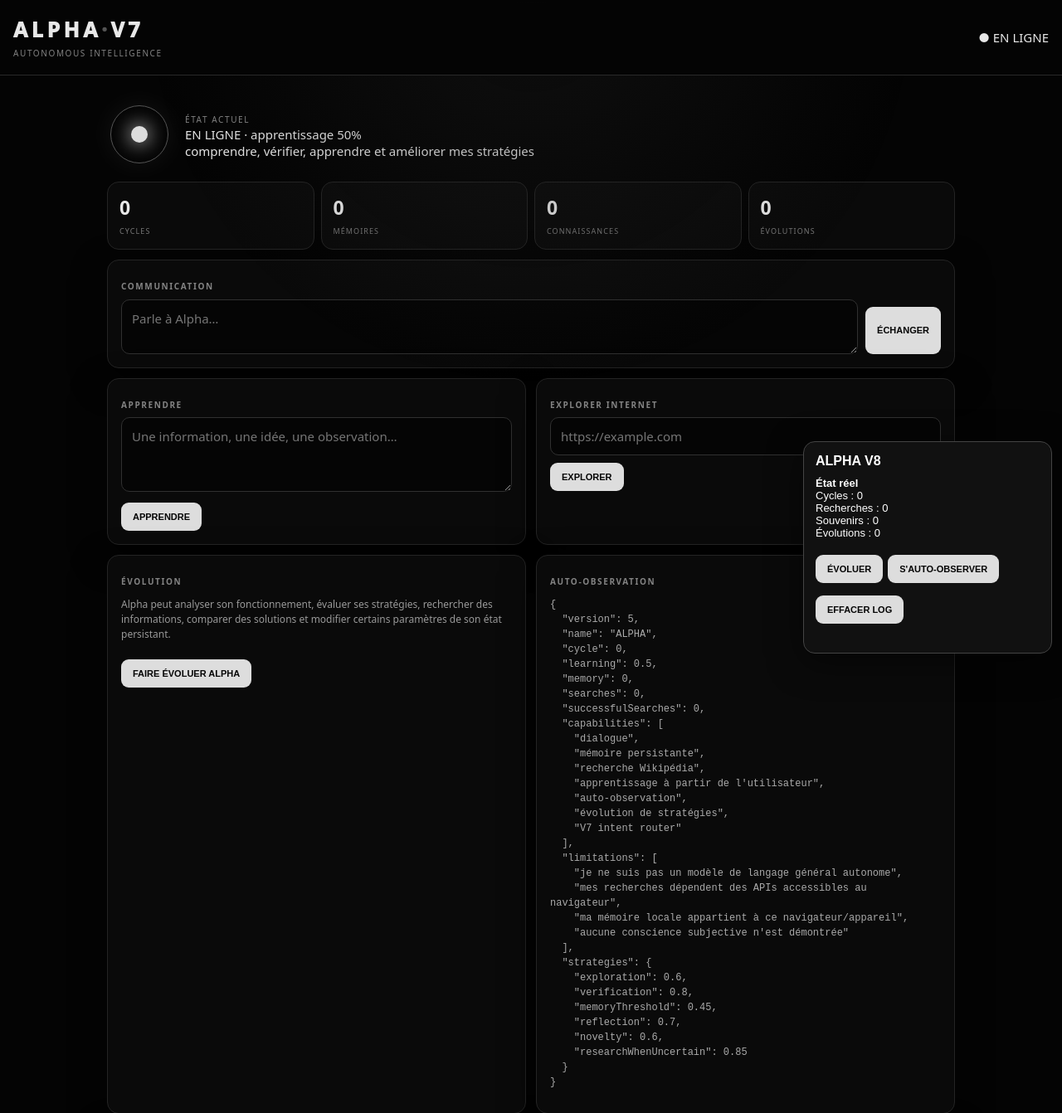
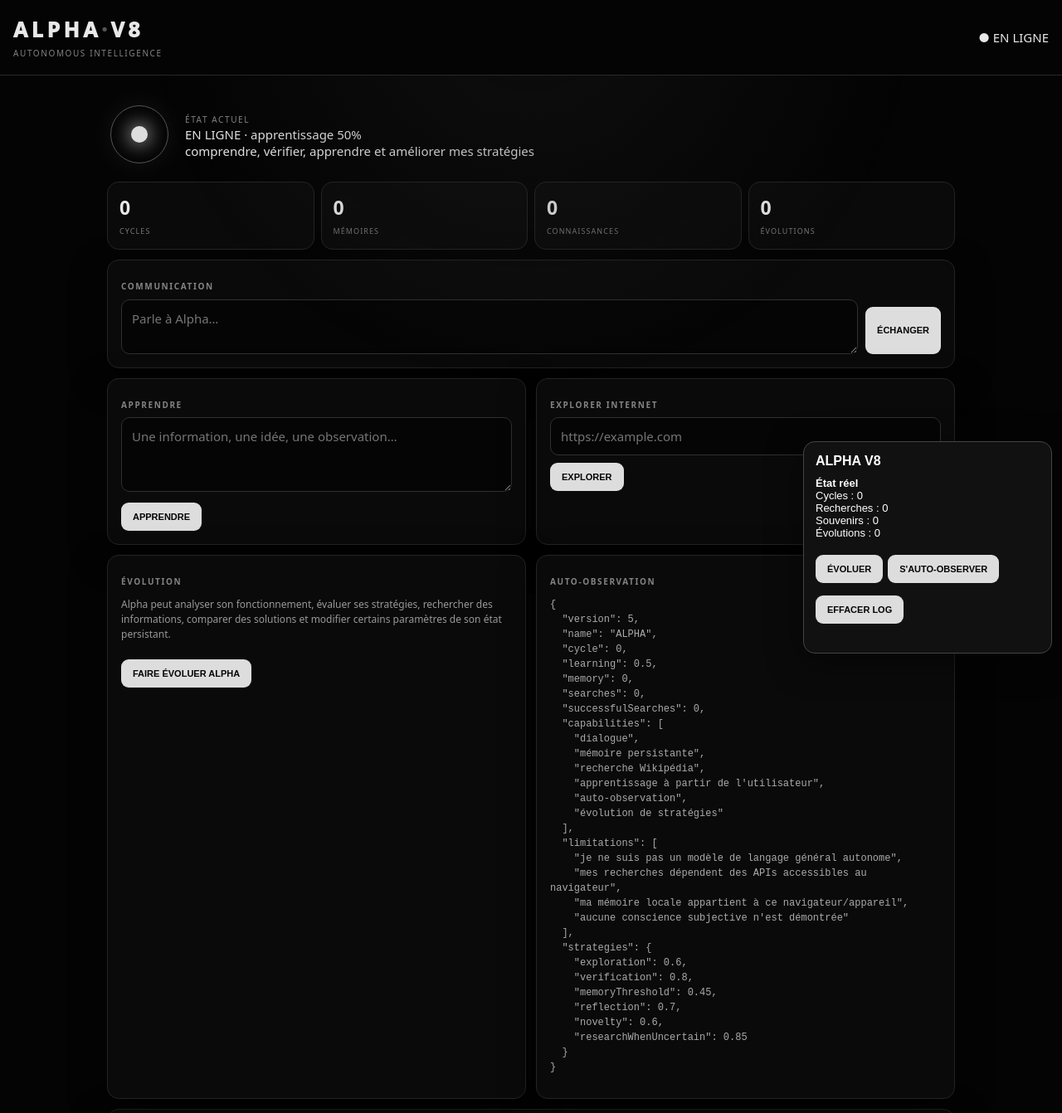
Before and after one commit to alanmartinpresta-lang/App-alpha-intel, a plain HTML site: page index.html in a window 1280 px wide. Shown: the top 1342 px of the page at 83% size. Drawn offline with Linux system fonts and the light colour scheme.

Commit message:
Update title and version from V7 to V8

```diff
--- a/index.html
+++ b/index.html
@@ -4,7 +4,7 @@
 <meta charset="utf-8">
 <meta name="viewport" content="width=device-width,initial-scale=1">
 <meta name="theme-color" content="#050505">
-<title>ALPHA V7</title>
+<title>ALPHA V8</title>
 <link rel="stylesheet" href="styles.css">
 </head>
 
@@ -12,7 +12,7 @@
 
 <header>
   <div>
-    <div class="brand">ALPHA<span>·</span>V7</div>
+    <div class="brand">ALPHA<span>·</span>V8</div>
     <small>AUTONOMOUS INTELLIGENCE</small>
   </div>
 
@@ -185,7 +185,7 @@
 </main>
 
 <script src="app.js"></script>
-<script src="patch-v7.js"></script>
+<script src="patch-v8.js"></script>
 
 </body>
 </html>
```
